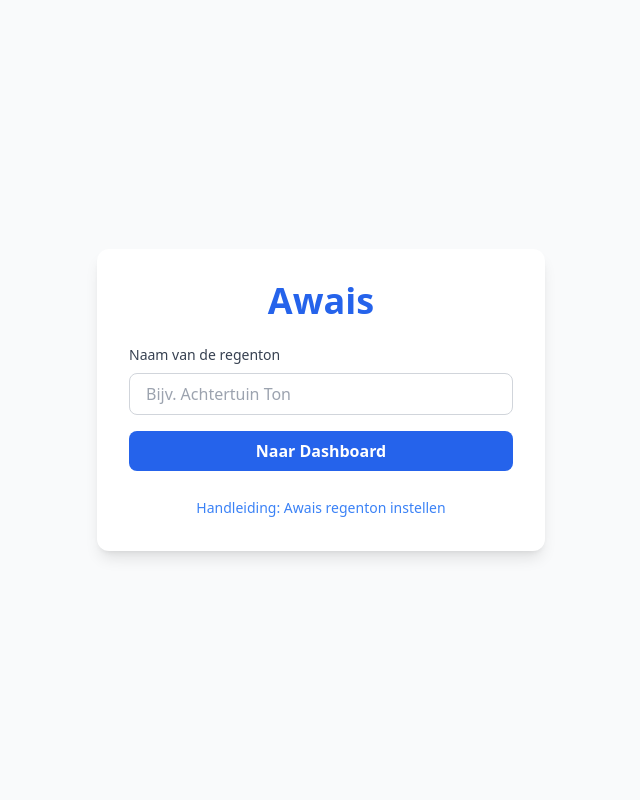
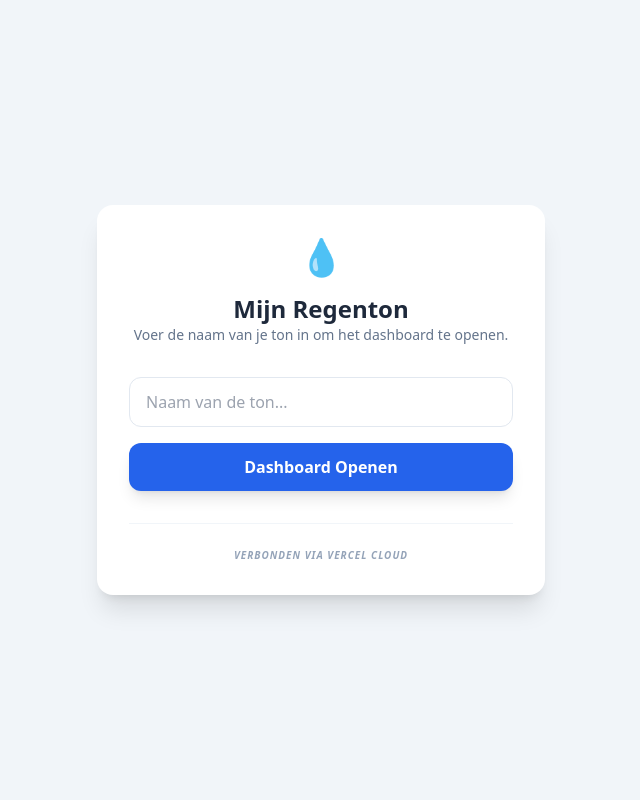
Before and after one commit to Awais-Hasselt/web_server, a Flask app: template templates/index.html in a window 1280 px wide. Shown: the whole page, without its empty margins (319-959 px from the left). Run offline with Flask 3, Linux system fonts and the light colour scheme; the template is opened without the code that fills it, so the values that code supplies are empty; some libraries are stand-ins or nearby versions.

Commit message:
kleine update

```diff
--- a/main.py
+++ b/main.py
@@ -3,7 +3,7 @@ import json
 import time
 import hashlib
 import requests
-from flask import Flask, render_template, request, jsonify
+from flask import Flask, render_template, request, jsonify, redirect, url_for
 
 app = Flask(__name__)
 
@@ -18,28 +18,29 @@ class Storage:
         return f"barrel_{safe_id}.json"
 
     @classmethod
-    def get_data(cls, barrel_name):
+    def get_data(cls, barrel_name, create_if_missing=False):
         filename = cls.get_filename(barrel_name)
 
         if VERCEL_BLOB_TOKEN:
             headers = {"Authorization": f"Bearer {VERCEL_BLOB_TOKEN}"}
             try:
-                # Zoek naar het bestand met de gehashte naam
                 list_url = f"https://blob.vercel-storage.com/?prefix={filename}"
                 list_resp = requests.get(list_url, headers=headers).json()
 
                 if list_resp.get("blobs"):
                     blob_url = list_resp["blobs"][0]["url"]
                     data = requests.get(blob_url).json()
-                    # Zorg dat de naam altijd up-to-date blijft in het bestand
                     data['barrel_name'] = barrel_name
                     return data
             except Exception as e:
-                print(f"Fout bij ophalen van Blob: {e}")
+                print(f"Blob Read Error: {e}")
 
-        # Fallback / Nieuwe Ton
+        if not create_if_missing:
+            return None
+
+        # Fallback / Nieuwe Ton configuratie
         return {
-            "barrel_name": barrel_name, # Originele naam voor inspectie
+            "barrel_name": barrel_name,
             "water_level": 0.0,
             "max_liters": 200.0,
             "battery": 0,
@@ -54,7 +55,6 @@ class Storage:
     @classmethod
     def save_data(cls, barrel_name, data):
         filename = cls.get_filename(barrel_name)
-        # We slaan de naam ALTIJD op in de JSON voor inspectie doeleinden
         data['barrel_name'] = barrel_name
 
         if VERCEL_BLOB_TOKEN:
@@ -71,16 +71,29 @@ class Storage:
 
 # --- ROUTES ---
 
-@app.route('/')
+@app.route('/', methods=['GET', 'POST'])
 def index():
-    return "Gebruik /dashboard/NaamVanJeTon"
+    error = None
+    if request.method == 'POST':
+        barrel_name = request.form.get('barrel_name', '').strip()
+        if barrel_name:
+            data = Storage.get_data(barrel_name)
+            if data:
+                return redirect(url_for('dashboard', barrel_name=barrel_name))
+            else:
+                error = f"Geen ton gevonden met de naam '{barrel_name}'. Controleer de spelling of verbind je ton eerst."
+        else:
+            error = "Vul a.u.b. een naam in."
+
+    return render_template('index.html', error=error)
 
 @app.route('/dashboard/<barrel_name>')
 def dashboard(barrel_name):
     data = Storage.get_data(barrel_name)
+    if not data:
+        return redirect(url_for('index'))
+
     last_updated_mins = int((time.time() - data['last_updated']) / 60) if data['last_updated'] > 0 else "?"
-
-    # Genereer tijdslots voor de editor (00:00, 00:30, etc.)
     timeslots = [f"{str(h).zfill(2)}:{str(m).zfill(2)}" for h in range(24) for m in (0, 30)]
 
     return render_template('dashboard.html',
@@ -91,11 +104,6 @@ def dashboard(barrel_name):
 
 @app.route('/api/status', methods=['POST'])
 def update_status():
-    """
-    Input (Ton):
-    MijnTonNaam
-    t1715673600, v1|1, b4, w145.2
-    """
     try:
         raw_body = request.data.decode('utf-8').split('\n', 1)
         if len(raw_body) < 2:
@@ -104,51 +112,43 @@ def update_status():
         barrel_name = raw_body[0].strip()
         status_line = raw_body[1].strip()
 
-        server_data = Storage.get_data(barrel_name)
+        # Bij API status maken we de ton WEL aan als hij niet bestaat
+        server_data = Storage.get_data(barrel_name, create_if_missing=True)
 
-        # Parsen van status-string: t..., v..., b..., w...
         parts = {p.strip()[0]: p.strip()[1:] for p in status_line.split(',')}
         v_parts = parts['v'].split('|')
         ton_v_today = int(v_parts[0])
         ton_v_tomorrow = int(v_parts[1])
 
-        # Status bijwerken
         server_data['last_updated'] = int(time.time())
         server_data['battery'] = int(parts['b'])
         server_data['water_level'] = float(parts['w'])
         Storage.save_data(barrel_name, server_data)
 
-        # Bepaal 'y'/'n' op basis van versies
         up_today = "y" if server_data['today_version'] > ton_v_today else "n"
         up_tomorrow = "y" if server_data['tomorrow_version'] > ton_v_tomorrow else "n"
 
         response = f"{up_today}{up_tomorrow}"
 
-        # Voeg schema's toe indien 'y'
         if up_today == "y":
-            v_str = str(server_data['today_version']).zfill(3)
-            response += f"{v_str}{server_data['today_schedule']}"
+            response += f"{str(server_data['today_version']).zfill(3)}{server_data['today_schedule']}"
+        if up_tomorrow == "y":
+            response += f"{str(server_data['tomorrow_version']).zfill(3)}{server_data['tomorrow_schedule']}"
 
-        if up_tomorrow == "y":
-            v_str = str(server_data['tomorrow_version']).zfill(3)
-            response += f"{v_str}{server_data['tomorrow_schedule']}"
-
-        return response # Plain text voor de ton
+        return response
 
     except Exception as e:
         return f"error: {str(e)}", 400
 
 @app.route('/api/schedule', methods=['POST'])
 def save_schedule():
-    """Update vanuit Dashboard (Web)"""
     web_data = request.json
     barrel_name = web_data.get('barrel_name')
-    if not barrel_name:
-        return jsonify({"status": "error", "message": "Geen ton naam gevonden"}), 400
-
     server_data = Storage.get_data(barrel_name)
 
-    # Check of schema is aangepast -> versie ophogen
+    if not server_data:
+        return jsonify({"status": "error", "message": "Ton niet gevonden"}), 404
+
     if server_data['today_schedule'] != web_data['today_schedule']:
         server_data['today_schedule'] = web_data['today_schedule']
         server_data['today_version'] += 1
@@ -160,7 +160,7 @@ def save_schedule():
     server_data['cancel_rainy'] = web_data.get('cancel_rainy', False)
 
     Storage.save_data(barrel_name, server_data)
-    return jsonify({"status": "success", "versions": f"{server_data['today_version']}|{server_data['tomorrow_version']}"})
+    return jsonify({"status": "success"})
 
 if __name__ == '__main__':
     app.run(debug=True)
--- a/templates/index.html
+++ b/templates/index.html
@@ -3,23 +3,40 @@
 <head>
     <meta charset="UTF-8">
     <meta name="viewport" content="width=device-width, initial-scale=1.0">
-    <title>Awais - Slimme Regenton</title>
+    <title>Slimme Regenton - Login</title>
     <script src="https://cdn.tailwindcss.com"></script>
 </head>
-<body class="bg-gray-50 flex items-center justify-center min-h-screen">
-    <div class="bg-white p-8 rounded-xl shadow-lg max-w-md w-full text-center">
-        <h1 class="text-4xl font-extrabold text-blue-600 mb-6">Awais</h1>
+<body class="bg-slate-100 h-screen flex items-center justify-center p-6">
+    <div class="max-w-md w-full bg-white rounded-2xl shadow-xl p-8">
+        <div class="text-center mb-8">
+            <div class="text-4xl mb-4">💧</div>
+            <h1 class="text-2xl font-bold text-slate-800">Mijn Regenton</h1>
+            <p class="text-slate-500 text-sm">Voer de naam van je ton in om het dashboard te openen.</p>
+        </div>
 
-        <form method="POST" class="mb-6">
-            <label for="barrel_name" class="block text-left text-sm font-medium text-gray-700 mb-2">Naam van de regenton</label>
-            <input type="text" id="barrel_name" name="barrel_name" required placeholder="Bijv. Achtertuin Ton"
-                   class="w-full px-4 py-2 border border-gray-300 rounded-lg focus:ring-2 focus:ring-blue-500 focus:outline-none mb-4">
-            <button type="submit" class="w-full bg-blue-600 text-white font-semibold py-2 rounded-lg hover:bg-blue-700 transition">
-                Naar Dashboard
+        <form method="POST" class="space-y-4">
+            <div>
+                <input type="text" name="barrel_name" placeholder="Naam van de ton..."
+                       class="w-full px-4 py-3 rounded-xl border border-slate-200 focus:outline-none focus:ring-2 focus:ring-blue-500 transition"
+                       required>
+            </div>
+
+            {% if error %}
+            <div class="bg-red-50 border border-red-200 text-red-600 text-xs p-3 rounded-lg">
+                {{ error }}
+            </div>
+            {% endif %}
+
+            <button type="submit" class="w-full bg-blue-600 hover:bg-blue-700 text-white font-bold py-3 rounded-xl shadow-lg transition duration-200 transform hover:-translate-y-0.5">
+                Dashboard Openen
             </button>
         </form>
 
-        <a href="/setup" class="text-sm text-blue-500 hover:underline">Handleiding: Awais regenton instellen</a>
+        <div class="mt-8 pt-6 border-t border-slate-100 text-center">
+            <p class="text-[10px] text-slate-400 uppercase tracking-widest font-semibold italic">
+                Verbonden via Vercel Cloud
+            </p>
+        </div>
     </div>
 </body>
 </html>
```
